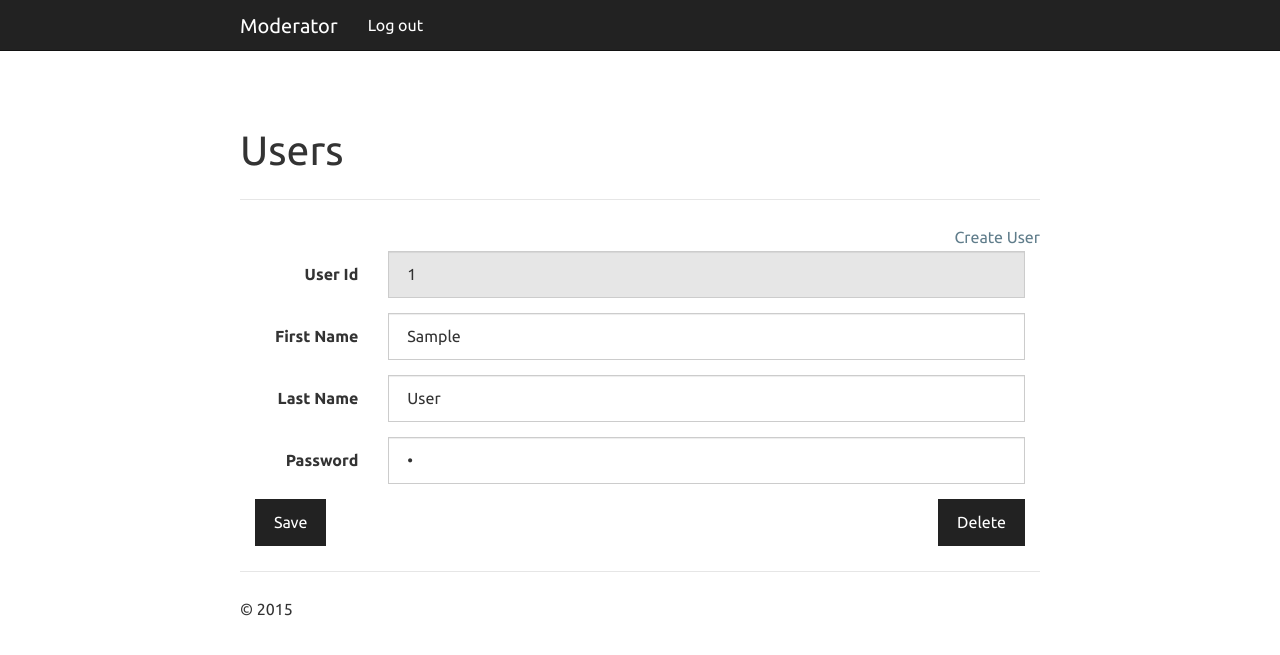
After one commit to anabarasan/learning, a Flask app: page /user/1 in a window 1280 px wide. The commit adds this page. Shown: the top 655 px of the page. Run offline with Flask 3, Linux system fonts and the light colour scheme; the visitor is signed in with stand-in values (Sample User, id 1); tables that the repository leaves empty hold one stand-in row (values such as "Sample post"); some libraries are stand-ins or nearby versions.

Commit message:
user views

```diff
--- a/moderator/models.py
+++ b/moderator/models.py
@@ -10,6 +10,7 @@ class User(Base):
     lname = Column(String(255))
     userid = Column(String(10))
     password = Column(String(255))
+    isadmin = Column(Integer)
     topics = relationship('Topic')
     votes = relationship('Vote')
     posts = relationship('Post')
--- a/moderator/templates/base.html
+++ b/moderator/templates/base.html
@@ -23,6 +23,9 @@
 		        <div class="navbar-collapse collapse">
 					<ul class="nav navbar-nav">
 					    {% if session.logged_in %}
+					        {% if session.user.isadmin %}
+					            <li><a href="{{ url_for('list_users') }}">Users</a></li>
+				            {% endif %}
 							<li><a href="{{ url_for('logout') }}">Log out</a></li>
 						{% else %}
 							<li><a href="{{url_for('login') }}">Log In</a></li>
--- /dev/null
+++ b/moderator/templates/user_editor.html
@@ -0,0 +1,55 @@
+{% extends "base.html" %}
+{% block title %}Moderator{% endblock %}
+{% block content_title %}Users{% endblock %}
+{% block content %}
+    <div style="text-align: right;">
+        <a href="/user/new">Create User</a>
+    </div>
+    <div id="users" style="margin-left: 15px; margin-right: 15px;">
+        <form class="form-horizontal">
+            <div class="form-group">
+                <label for="userid" class="col-sm-2 control-label">User Id</label>
+                <div class="col-sm-10">
+                    <input class="form-control" id="userid" name="userid" type="text" value="{{ user.userid }}" {% if user.userid %}disabled{% endif %}/>
+                </div>
+            </div>
+            <div class="form-group">
+                <label for="fname" class="col-sm-2 control-label">First Name</label>
+                <div class="col-sm-10">
+                    <input class="form-control" id="fname" name="fname" type="text" value="{{ user.fname }}" />
+                </div>
+            </div>
+            <div class="form-group">
+                <label for="lname" class="col-sm-2 control-label">Last Name</label>
+                <div class="col-sm-10">
+                    <input class="form-control" id="lname" name="lname" type="text" value="{{ user.lname }}" />
+                </div>
+            </div>
+            <div class="form-group">
+                <label for="password" class="col-sm-2 control-label">Password</label>
+                <div class="col-sm-10">
+                    <input class="form-control" id="password" name="password" type="password" value="{{ user.password }}" />
+                </div>
+            </div>
+            <div class="form-group {% if not session.user.isadmin %}hide{% endif %}">
+                <label for="isadmin" class="col-sm-2 control-label">Is Admin</label>
+                <div class="col-sm-10">
+                    <input class="" id="isadmin" name="isadmin" type="checkbox" {% if user.isadmin == 1 %}checked{% endif %} />
+                </div>
+            </div>
+            <input type="hidden" id="_id" name="_id" value="{{ user.id }}" />
+            <div class="form-group">
+                <div class="col-sm-6">
+                    {% if user.id %}
+                    <input class="btn btn-default" id="btnSaveUser" type="button" value="Save"/>
+                    {% else %}
+                        <input class="btn btn-default" id="btnCreateUser" type="button" value="Save"/>
+                    {% endif %}
+                </div>
+                <div class="col-sm-6" style="text-align:right;">
+                    <input class="btn btn-default" id="btnDeleteUser" type="button" value="Delete"/>
+                </div>
+            </div>
+        </form>
+    </div>
+{% endblock %}
--- a/moderator/views.py
+++ b/moderator/views.py
@@ -24,7 +24,7 @@ def login():
         if user_details:
             if password == user_details['password']:
                 session['logged_in'] = True
-                session['userid'] = user_details['id']
+                session['user'] = user_details
                 session.permanent = False  # use Cookie to store session. (or not!?)
                 flash('You are now logged in.', 'success')
                 return redirect(next_url or url_for('index'))
@@ -66,7 +66,7 @@ def newTopic():
             fields = {
                 'topic': request.form.get('topic'),
                 'description': request.form.get('description'),
-                'createdby': session.get('userid')
+                'createdby': session.get('user')['id']
             }
             db.create_or_update('Topic', fields)
             db.save()
@@ -78,11 +78,11 @@ def newTopic():
 @login_required
 def vote(topic_id, user_vote):
     db = DBSession(engine)
-    vote = db.getMulti('Vote', {'topic': topic_id, 'voter': session.get('userid')})
+    vote = db.getMulti('Vote', {'topic': topic_id, 'voter': session.get('user')['id']})
     if len(vote):
         vote = vote[0]
     else:
-        vote = {'topic': topic_id, 'voter': session.get('userid')}
+        vote = {'topic': topic_id, 'voter': session.get('user')['id']}
     if user_vote == 'voteup':
         vote['voteup'] = 1
         vote['votedown'] = 0
@@ -97,16 +97,22 @@ def vote(topic_id, user_vote):
 @app.route('/user', methods=['GET'])
 @login_required
 def list_users():
-    pass
+    db = DBSession(engine)
+    users = db.getMulti('User')
+    return render_template('users.html', users=users)
 
 
 @app.route('/user/new', methods=['GET', 'POST'])
 @login_required
 def create_user():
-    pass
+    if request.method == 'POST':
+        pass
+    return render_template('user_editor.html', user={})
 
 
-@app.route('user/<int:user_id>', methods=['PUT', 'DELETE'])
+@app.route('/user/<int:user_id>', methods=['GET', 'PUT', 'DELETE'])
 @login_required
 def modify_user(user_id):
-    pass
+    db = DBSession(engine)
+    user = db.get('User', {'id': user_id})
+    return render_template('user_editor.html', user=user)
```
Also changed, not shown: moderator/templates/index.html (+4 -4 lines), moderator/templates/users.html (added, +27 -0 lines).
